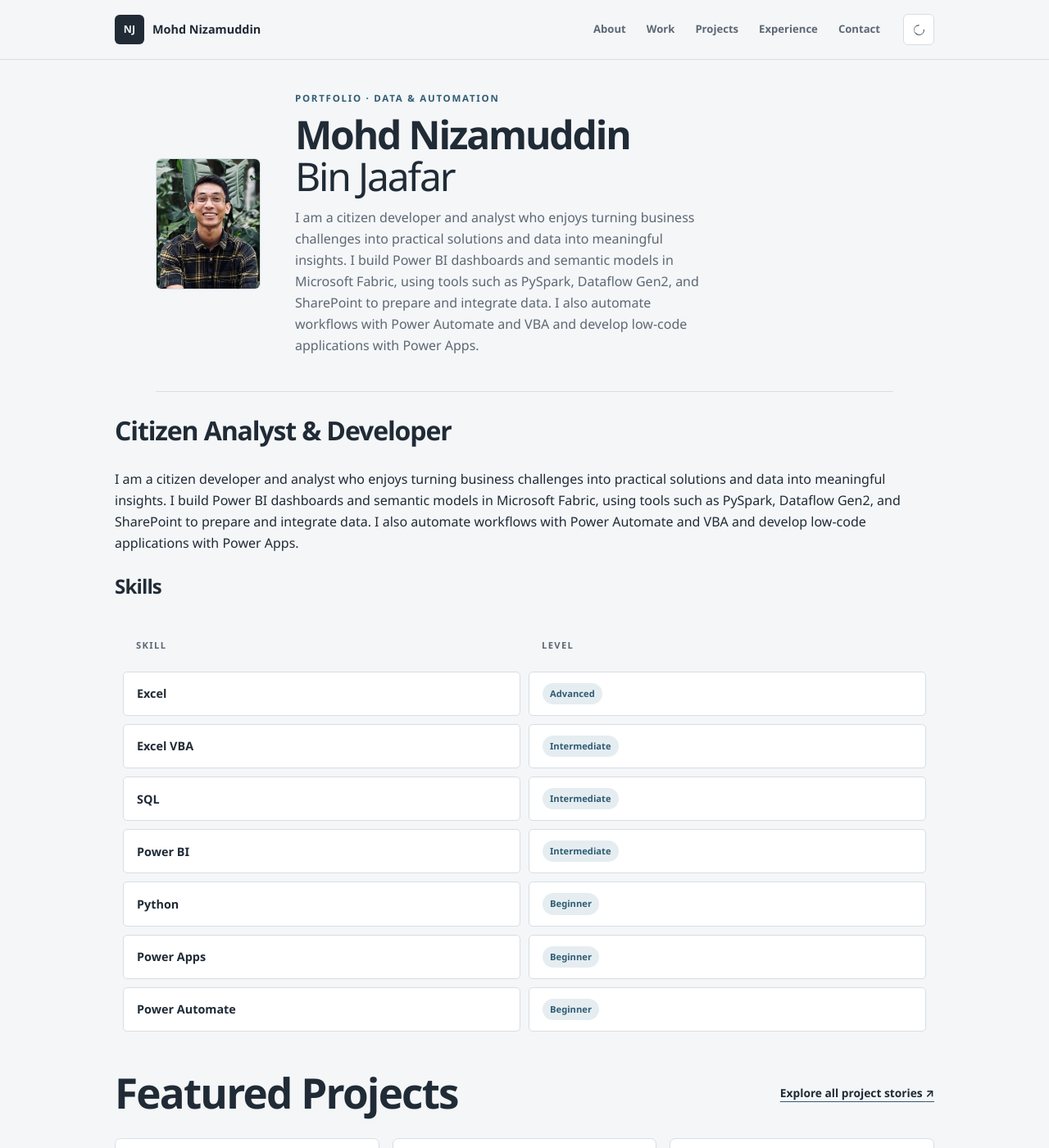
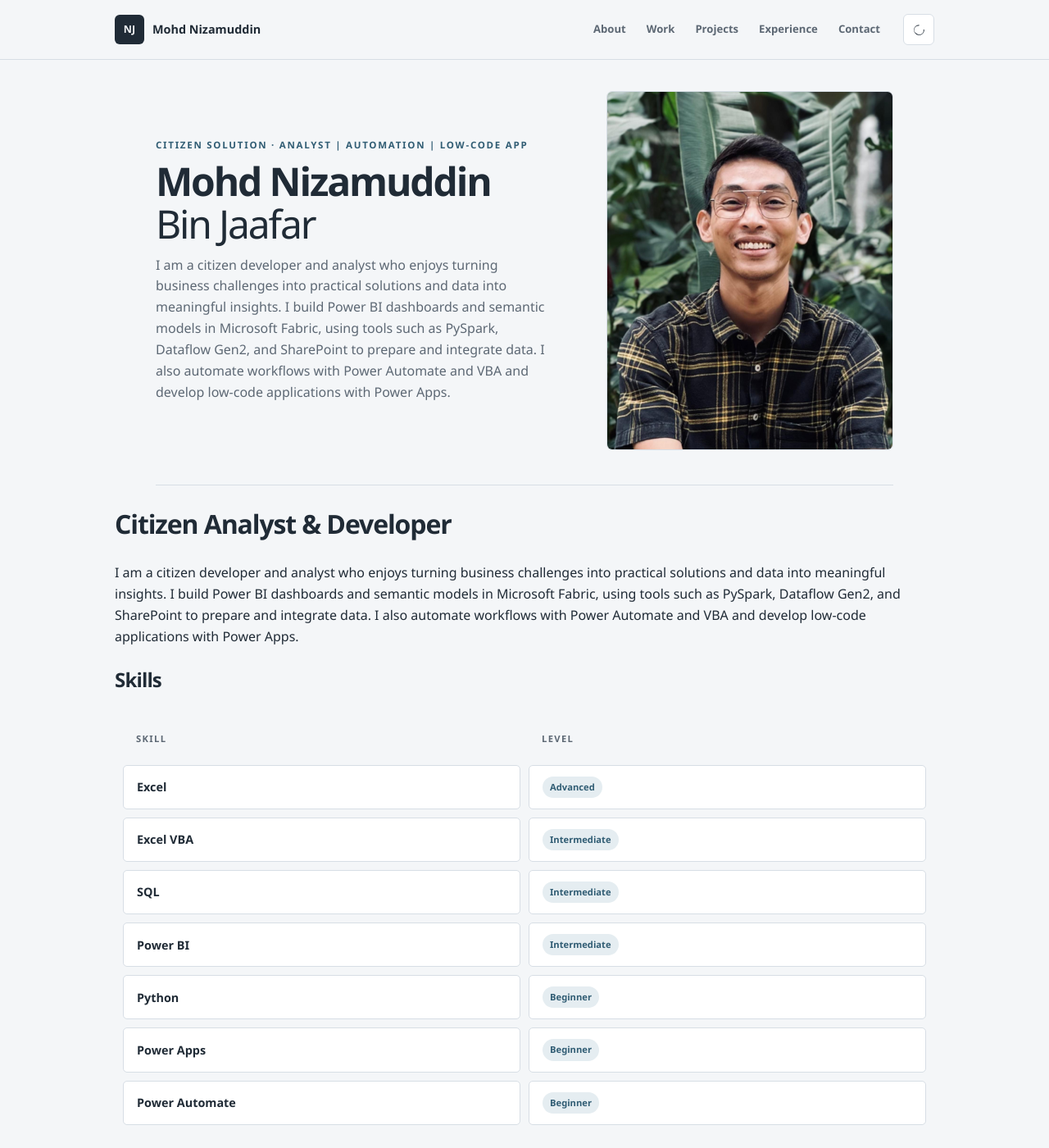
Before and after one commit to mdnizamjaafar/portfolio, a Jekyll site: the page built from README.md, in a window 1280 px wide and 1400 px high. Shown: the whole window at 82% size. Built offline with Jekyll 4.4.1, drawn with Linux system fonts in a browser that asks for light colours; our own code applies the rules of GitHub Pages for plain Markdown files.

Commit message:
Refine profile headline and align portrait with profile text

```diff
--- a/_layouts/default.html
+++ b/_layouts/default.html
@@ -27,7 +27,7 @@
           <a href="{{ '/' | absolute_url }}#contact">Contact</a>
         </nav>
         <button class="theme-toggle" type="button" aria-label="Switch to dark theme" title="Change theme">
-          <svg class="theme-icon" viewBox="0 0 24 24" aria-hidden="true"><path d="M12 3a9 9 0 1 0 9 9c0-.4-.3-.7-.7-.8-.4-.1-.8.1-.9.5A7 7 0 0 1 8 18.4 7 7 0 0 1 11.4 5c.4-.4.6-.5.5-.9A.8.8 0 0 0 12 3Z"/></svg>
+          <svg class="theme-icon" viewBox="0 0 24 24" aria-hidden="true"><path d="M12 3a9 9 0 1 0 9 9c0-.4-.3-.7-.7-.8-.4-.1-.8.1-.9.5A7 7 0 0 1 8 18.4 7 7 0 0 1 11.4 5c.4-.1.6-.5.5-.9A.8.8 0 0 0 12 3Z"/></svg>
         </button>
       </div>
     </header>
@@ -35,12 +35,12 @@
     <main>
       {% unless page.project_page %}
       <section class="home-profile" aria-label="Profile">
-        <img src="{{ '/assets/image/profile-picture2.png' | relative_url }}" alt="Portrait of Mohd Nizamuddin Bin Jaafar" width="600" height="600">
         <div class="home-profile-copy">
-          <p class="eyebrow">Portfolio · Data &amp; automation</p>
+          <p class="eyebrow">Citizen Solution <span aria-hidden="true">·</span> Analyst <span aria-hidden="true">|</span> Automation <span aria-hidden="true">|</span> Low-Code App</p>
           <h2>Mohd Nizamuddin<br><em>Bin Jaafar</em></h2>
           <p>I am a citizen developer and analyst who enjoys turning business challenges into practical solutions and data into meaningful insights. I build Power BI dashboards and semantic models in Microsoft Fabric, using tools such as PySpark, Dataflow Gen2, and SharePoint to prepare and integrate data. I also automate workflows with Power Automate and VBA and develop low-code applications with Power Apps.</p>
         </div>
+        <img src="{{ '/assets/image/profile-picture2.png' | relative_url }}" alt="Portrait of Mohd Nizamuddin Bin Jaafar" width="600" height="750">
       </section>
       {% endunless %}
       {{ content }}
--- a/assets/css/portfolio-polish.css
+++ b/assets/css/portfolio-polish.css
@@ -39,19 +39,21 @@ body {
 .nav a::after { height: 1px; }
 .theme-toggle { border-radius: 6px; }
 
-/* A consistently cropped portrait that keeps its intended proportions at every viewport. */
+/* Portrait mirrors the height of the complete profile copy and never grows independently. */
 .home-profile {
   max-width: 900px;
   min-height: 0;
-  grid-template-columns: 128px minmax(0, 1fr);
-  gap: clamp(24px, 4vw, 42px);
+  grid-template-columns: minmax(0, 1fr) 350px;
+  align-items: center;
+  gap: clamp(28px, 5vw, 64px);
   margin: 0 auto;
   padding: 38px 0 42px;
 }
 .home-profile img {
-  width: 100%;
+  width: 350px;
+  max-height: 438px;
+  aspect-ratio: 4 / 5;
   height: auto;
-  aspect-ratio: 4 / 5;
   object-fit: cover;
   object-position: center 36%;
   border: 1px solid var(--line);
@@ -59,7 +61,10 @@ body {
   box-shadow: none;
 }
 .home-profile-copy { min-width: 0; }
-.home-profile-copy .eyebrow { margin-bottom: 8px; }
+.home-profile-copy .eyebrow {
+  margin-bottom: 10px;
+  line-height: 1.5;
+}
 .home-profile-copy h2 {
   font-family: inherit;
   font-size: clamp(1.9rem, 4vw, 3rem);
@@ -118,21 +123,30 @@ h1, h2, h3, h4,
 
 @media (max-width: 820px) {
   .header-inner, main, .site-footer { width: min(100% - 36px, 1000px); }
+  .home-profile { grid-template-columns: minmax(0, 1fr) 220px; gap: 24px; }
+  .home-profile img { width: 220px; max-height: 275px; }
 }
 @media (max-width: 600px) {
   .header-inner { width: calc(100% - 28px); }
   .brand span:last-child { display: inline; font-size: .82rem; }
   .nav { gap: 18px; }
   .home-profile {
-    grid-template-columns: clamp(72px, 24vw, 96px) minmax(0, 1fr);
-    align-items: center;
-    gap: 14px;
+    grid-template-columns: minmax(0, 1fr);
+    align-items: start;
+    gap: 20px;
     padding: 28px 0 30px;
   }
-  .home-profile img { width: 100%; height: auto; aspect-ratio: 4 / 5; border-radius: 6px; }
+  .home-profile-copy { order: 1; }
+  .home-profile img {
+    order: 2;
+    width: 100%;
+    max-height: none;
+    aspect-ratio: 4 / 5;
+    border-radius: 6px;
+  }
   .home-profile-copy h2 { font-size: clamp(1.45rem, 7vw, 2rem); line-height: 1.12; }
-  .home-profile-copy > p:last-child { margin-top: 8px; font-size: .86rem; line-height: 1.5; }
-  .home-profile-copy .eyebrow { margin-bottom: 6px; font-size: .62rem; letter-spacing: .1em; }
+  .home-profile-copy > p:last-child { max-width: none; margin-top: 8px; font-size: .86rem; line-height: 1.5; }
+  .home-profile-copy .eyebrow { margin-bottom: 6px; font-size: .62rem; letter-spacing: .08em; }
   .skills-table { border-spacing: 5px; }
   .skills-table th, .skills-table td { padding: 10px 8px; }
   .skills-table tbody th { font-size: .8rem; }
```
